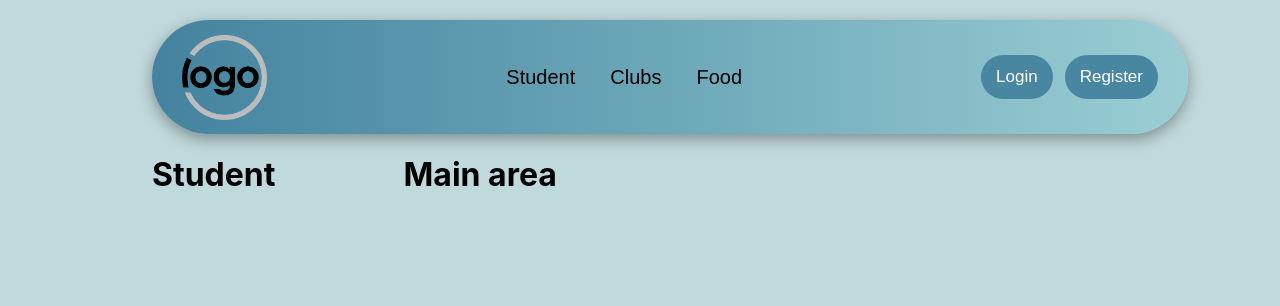
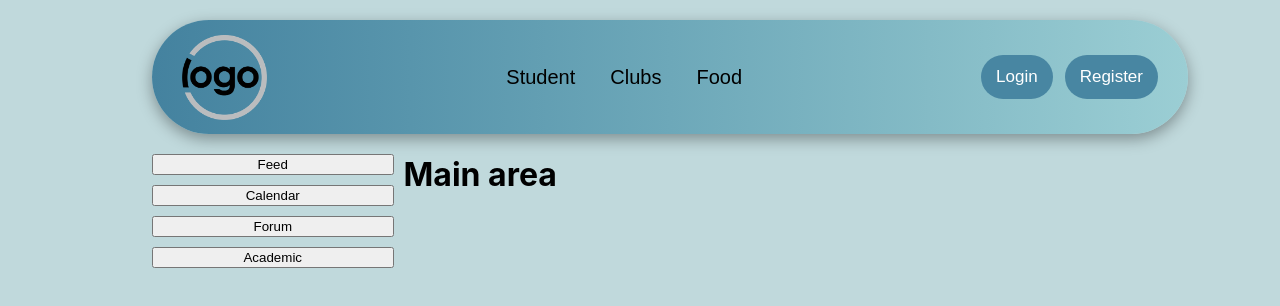
Before and after one commit to devashishdubal/insti_nitw, a React (Create React App) app: page / in a window 1280 px wide. Shown: the top 306 px of the page. Built offline with nearby package versions, Linux system fonts and the light colour scheme; a web font is replaced by a local one.

Commit message:
Added buttons to each sidebar

```diff
--- a/src/components/sidebar/clubs_sidebar.jsx
+++ b/src/components/sidebar/clubs_sidebar.jsx
@@ -4,7 +4,10 @@ import "./sidebar.css"
 const ClubsSidebar = () => {
     return (
         <div className="sidebar">
-            <h1>Clubs</h1>
+            <button>All NITW Clubs</button>
+            <button>CSES</button>
+            <button>Recent events</button>
+            <button>Upcoming events</button>
         </div>
     );
 }
--- a/src/components/sidebar/food_sidebar.jsx
+++ b/src/components/sidebar/food_sidebar.jsx
@@ -3,7 +3,8 @@ import "./sidebar.css"
 const FoodSidebar = () => {
     return (
         <div className="sidebar">
-            <h1>Food</h1>
+            <button>Places to Eat</button>
+            <button>Mess</button>
         </div>
     );
 }
--- a/src/components/sidebar/sidebar.css
+++ b/src/components/sidebar/sidebar.css
@@ -0,0 +1,6 @@
+.sidebar{
+    display: flex;
+    flex-direction: column;
+    margin-top: 20px;
+    row-gap: 10px;
+}
--- a/src/components/sidebar/student_sidebar.jsx
+++ b/src/components/sidebar/student_sidebar.jsx
@@ -4,7 +4,10 @@ import "./sidebar.css"
 const StudentSidebar = () => {
     return (
         <div className="sidebar">
-            <h1>Student</h1>
+            <button>Feed</button>
+            <button>Calendar</button>
+            <button>Forum</button>
+            <button>Academic</button>
         </div>
     );
 }
```
